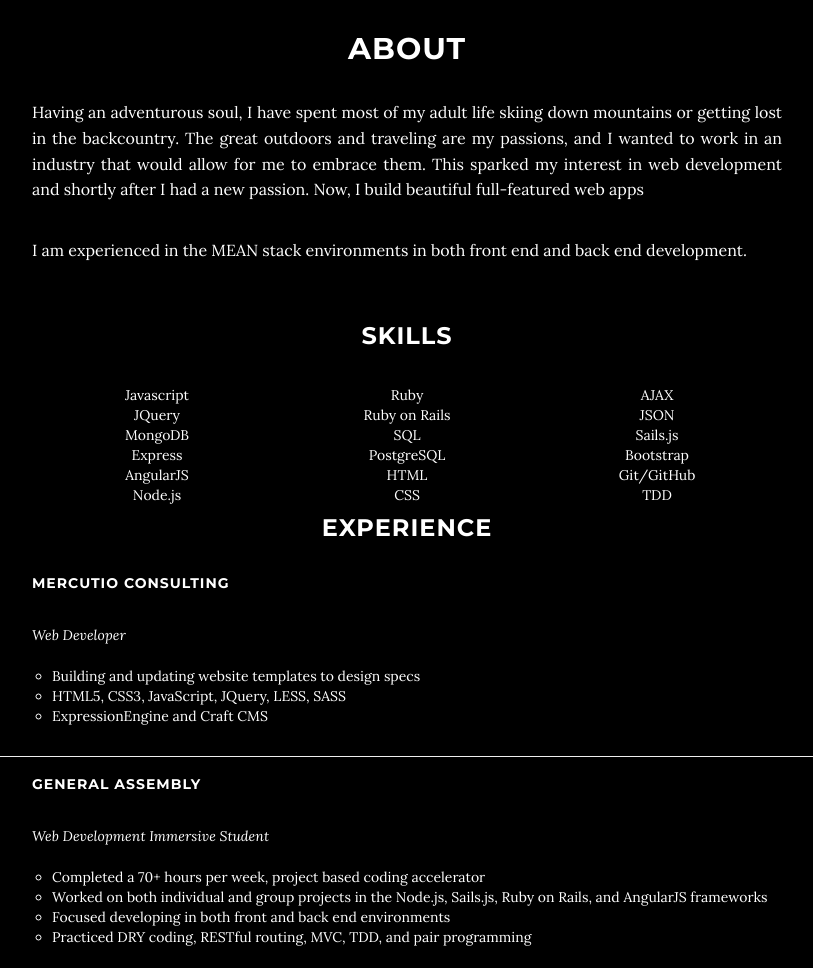
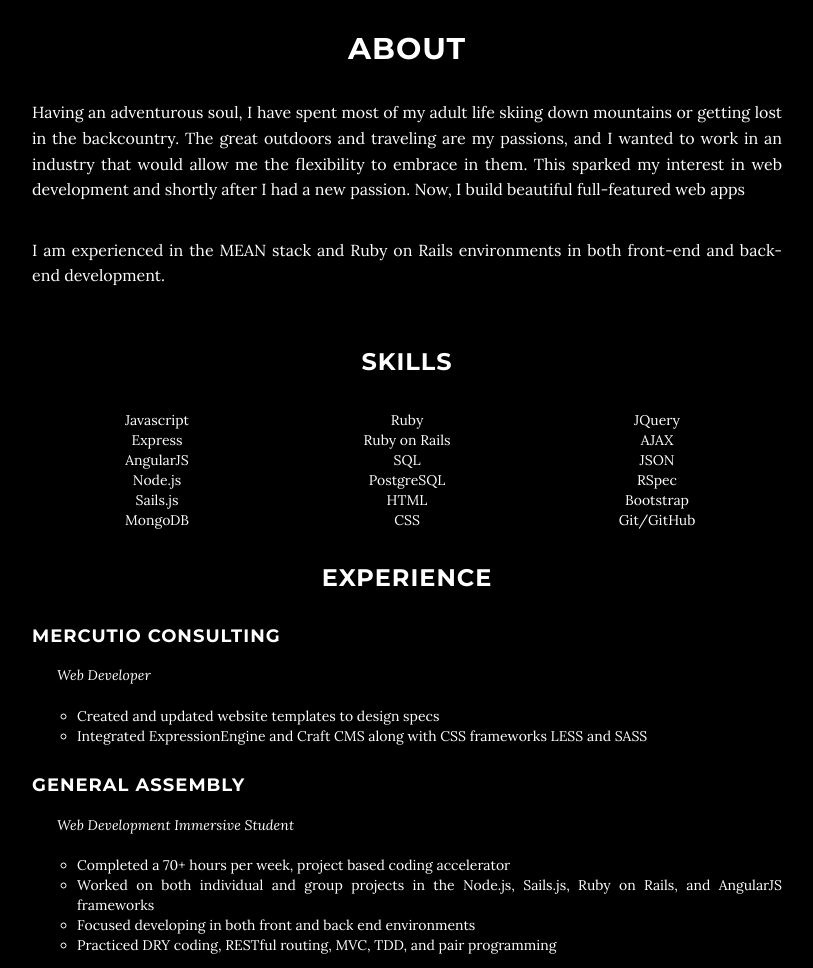
Before and after one commit to gregorywyz/Portfolio, a plain HTML site: page index.html in a window 1280 px wide. Shown: the part 1386-2354 px from the top of the page, without its empty margins (233-1046 px from the left). Drawn offline with Linux system fonts and the light colour scheme.

Commit message:
organized layout for content in about section

```diff
--- a/css/style.css
+++ b/css/style.css
@@ -66,11 +66,21 @@ li {
   list-style: none;
 }
 
+h5 {
+  margin-bottom: 20px;
+  font-size: 18px;
+}
+
 .exp-ul {
   padding-left: 20px;
 }
 .exp-ul > li {
   list-style: circle;
+}
+
+.experience-item>div>p,
+.experience-item>div>ul {
+  margin-left: 25px;
 }
 
 #headshot {
@@ -83,6 +93,13 @@ li {
   margin: 0 0 35px;
 }
 
+#about>h3 {
+  margin-top: 25px;
+}
+
+.skills {
+  margin-bottom: 25px;
+}
 
 
 /* Portfolio Content
--- a/index.html
+++ b/index.html
@@ -113,23 +113,23 @@
         <div class="row" data-sr='vFactor 0.8, enter bottom, move 100%, over 1.5s'>
             <!-- <div class="col-xs-12 col-lg-8 col-lg-offset-2"> -->
             <div class="col-xs-12 col-md-8 col-md-offset-2 text-justify">
-                <p>Having an adventurous soul, I have spent most of my adult life skiing down mountains or getting lost in the backcountry. The great outdoors and traveling are my passions, and I wanted to work in an industry that would allow for me to embrace them. This sparked my interest in web development and shortly after I had a new passion. Now, I build beautiful full-featured web apps</p>
-                <p>I am experienced in the MEAN stack environments in both front end and back end development.</p>
+                <p>Having an adventurous soul, I have spent most of my adult life skiing down mountains or getting lost in the backcountry. The great outdoors and traveling are my passions, and I wanted to work in an industry that would allow me the flexibility to embrace in them. This sparked my interest in web development and shortly after I had a new passion. Now, I build beautiful full-featured web apps</p>
+                <p>I am experienced in the MEAN stack and Ruby on Rails environments in both front-end and back-end development.</p>
             </div>
         </div>
 
         <h3 style="margin-top: 25px" data-sr='vFactor 0.8, opacity 0, scale 100%, over 2s'>Skills</h3>
-        <div class="row" data-sr='vFactor 0.8, enter bottom, move 100%, over 1.5s'>
+        <div class="row skills" data-sr='vFactor 0.8, enter bottom, move 100%, over 1.5s'>
             <!-- <div class="col-sm-8"> -->
             <div class="col-xs-12 col-md-8 col-md-offset-2">
               <div class="col-xs-4">
                   <ul>
                       <li>Javascript</li>
-                      <li>JQuery</li>
-                      <li>MongoDB</li>
                       <li>Express</li>
                       <li>AngularJS</li>
                       <li>Node.js</li>
+                      <li>Sails.js</li>
+                      <li>MongoDB</li>
                   </ul>
               </div>
               <div class="col-xs-4">
@@ -144,12 +144,12 @@
               </div>
               <div class="col-xs-4">
                   <ul>
+                      <li>JQuery</li>
                       <li>AJAX</li>
                       <li>JSON</li>
-                      <li>Sails.js</li>
+                      <li>RSpec</li>
                       <li>Bootstrap</li>
                       <li>Git/GitHub</li>
-                      <li>TDD</li>
                   </ul>
               </div>
             </div>
@@ -157,23 +157,20 @@
 
         <h3 data-sr='vFactor 0.8, opacity 0, scale 100%, over 2s'>Experience</h3>
 
-        <div class="row" data-sr='vFactor 0.8, enter bottom, move 100%, over 1.5s'>
+        <div class="row experience-item" data-sr='vFactor 0.8, enter bottom, move 100%, over 1.5s'>
             <div class="col-xs-12 col-md-8 col-md-offset-2 text-justify">
               <!-- <div class="col-xs-12 text-justify"> -->
                 <h5>Mercutio Consulting</h5>
                 <p class="lead"><em>Web Developer</em></p>
                 <ul class="exp-ul">
-                    <li>Building and updating website templates to design specs</li>
-                    <li>HTML5, CSS3, JavaScript, JQuery, LESS, SASS</li>
-                    <li>ExpressionEngine and Craft CMS</li>
+                    <li>Created and updated website templates to design specs</li>
+                    <li>Integrated ExpressionEngine and Craft CMS along with CSS frameworks LESS and SASS</li>
                 </ul>
               <!-- </div> -->
             </div>
         </div>
-
-        <hr>
-
-        <div class="row" data-sr='vFactor 0.8, enter bottom, move 100%, over 1.5s'>
+<br>
+        <div class="row experience-item" data-sr='vFactor 0.8, enter bottom, move 100%, over 1.5s'>
             <div class="col-xs-12 col-md-8 col-md-offset-2 text-justify">
               <!-- <div class="col-xs-12 text-justify"> -->
                 <h5>General Assembly</h5>
```
